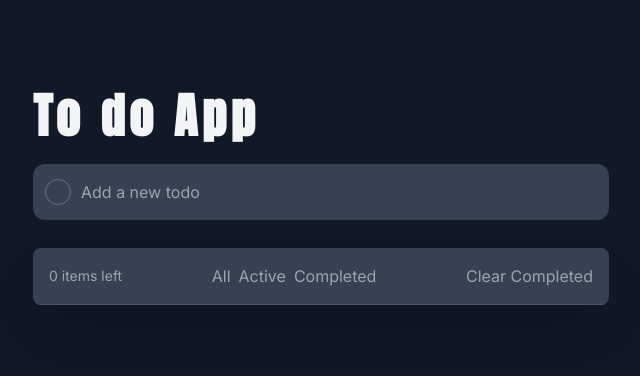
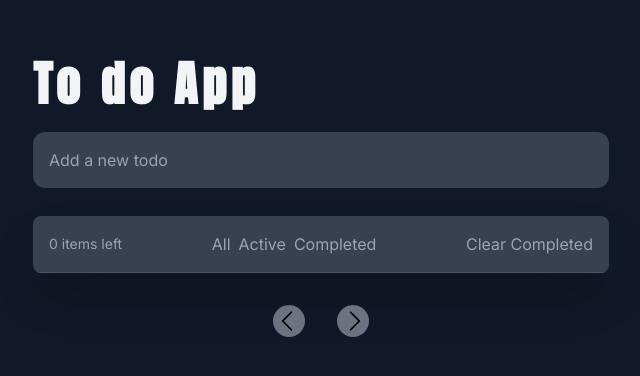
Before and after one commit to Nicolas2508Ca/To-DoApp, a React (Create React App) app: page / in a window 1280 px wide. Shown: the part 202-578 px from the top of the page, without its empty margins (319-959 px from the left). Built offline with nearby package versions, Linux system fonts and the light colour scheme.

Commit message:
implementacion de paginas en lista todos, auda a que no se rompa la estettica

```diff
--- a/src/App.js
+++ b/src/App.js
@@ -5,6 +5,9 @@ import { useEffect, useState } from 'react';
 
 function App() {
   const [todos, setTodos] = useState([]);
+
+  const [currentPage, setCurrentPage] = useState(1);
+  const todosPerPage = 5;
 
   const [activeFilter, setActiveFilter] = useState('all');
   const [filteredTodos, setFilterdTodos] = useState(todos);
@@ -77,21 +80,52 @@ function App() {
     localStorage.setItem('todos', JSON.stringify(todos))
   }, [todos])
 
+  const indexOfLastTodo = currentPage * todosPerPage;
+  const indexOfFirstTodo = indexOfLastTodo - todosPerPage;
+  const currentTodos = filteredTodos.slice(indexOfFirstTodo, indexOfLastTodo);
+
+  let activeTodos;
+  switch (activeFilter) {
+    case 'all':
+      activeTodos = todos.length;
+      break;
+    case 'active':
+      activeTodos = todos.filter(todo => !todo.completed).length;
+      break;
+    case 'completed':
+      activeTodos = todos.filter(todo => todo.completed).length;
+      break;
+    default:
+      activeTodos = todos.length;
+  }
   return (
-    <div className="bg-gray-900 min-h-screen h-full font-inter text-gray-100 flex items-center justify-center py-20 px-5">
+    <div className="overflow-y-hidden bg-gray-900 min-h-screen h-1 font-inter text-gray-100 flex items-center justify-center py-20 px-5">
       <div className="container flex flex-col max-w-xl">
         <Title />
         <TodoInput
         addTodo={addTodo} />
         <ToDoList
-        todos={filteredTodos}
+        todos={currentTodos}
         handleSetComplete={handleSetComplete}
         handleDelete={handleDelete}
         showAllTodos={showAllTodos}
         showActiveTodos={showActiveTodos}
         showCompletedTodos={showCompletedTodos}
         handleClearComplete={handleClearComplete}
+        activeTodos={activeTodos}
         />
+        <div className="flex items-center justify-center mt-8">
+          <img src="/arrow-left.svg" alt="" className="pr-1 cursor-pointer rounded-2xl h-8 w-8 bg-gray-500 mr-8" onClick={() => {
+            if (currentPage > 1) {
+              setCurrentPage(currentPage - 1)
+            }
+          }}></img>
+          <img src="/arrow-right.svg" alt="" className="pl-1 cursor-pointer rounded-2xl h-8 w-8 bg-gray-500" onClick={() => {
+            if ((currentPage * todosPerPage) < filteredTodos.length) {
+              setCurrentPage(currentPage + 1)
+            }
+          }}></img>
+        </div>
       </div>
     </div>
   );
--- a/src/componentes/ToDo/ToDo.jsx
+++ b/src/componentes/ToDo/ToDo.jsx
@@ -7,9 +7,7 @@ const ToDo = ({ todo, handleSetComplete, handleDelete }) => {
             <div className="flex items-center">
                 {
                     completed ? (
-                        <div onClick={() => handleSetComplete(id)} className="bg-green-700 p-1 rounded-full cursor-pointer">
-                            <img className="h-4 w-4" src="/check-icon.svg" alt="check Icon"></img>
-                        </div>
+                        <span onClick={() => handleSetComplete(id)} className="border-solid border border-green-700 bg-green-700 p-3 rounded-full cursor-pointer"></span>
                     ) : (
                         <span onClick={() => handleSetComplete(id)}  className="border-solid border border-gray-500 rounded-full p-3 cursor-pointer"></span>
                     )
--- a/src/componentes/ToDoFilters/ToDoFilters.componentes.jsx
+++ b/src/componentes/ToDoFilters/ToDoFilters.componentes.jsx
@@ -6,10 +6,10 @@ const FiltersContainer = ({ children }) => {
     )
 }
 
-const ItemLefts = ({total = 0}) => {
+const ItemLefts = ({activeTodos}) => {
     return(
         <p className="text-gray-400 text-sm">
-            {total} items left
+            {activeTodos} items left
         </p>
     )
 }
--- a/src/componentes/ToDoFilters/ToDoFilters.jsx
+++ b/src/componentes/ToDoFilters/ToDoFilters.jsx
@@ -1,16 +1,16 @@
 import { FiltersContainer, ItemLefts, FilterButtonContainer, FilterButton } from "./ToDoFilters.componentes"
 
 const ToDoFilters = ({
-    total,
     activeFilter,
     showAllTodos,
     showActiveTodos,
     showCompletedTodos,
-    handleClearComplete
+    handleClearComplete,
+    activeTodos
 }) => {
     return(
         <FiltersContainer>
-            <ItemLefts total={total} />
+            <ItemLefts activeTodos={activeTodos} />
             <FilterButtonContainer>
                 <FilterButton action={() => showAllTodos()} active={activeFilter} filter='All' />
                 <FilterButton action={() => showActiveTodos()} active={activeFilter} filter='Active' />
--- a/src/componentes/ToDoInput/Todoinput.jsx
+++ b/src/componentes/ToDoInput/Todoinput.jsx
@@ -12,12 +12,9 @@ const TodoInput = ({ addTodo }) => {
 
     return (
         <div className="mt-6 relative">
-            <div className="absolute inset-y-0 left-0 pl-3 flex items-center pointer-events-none">
-               <span className="border border-gray-500 border-solid p-3 rounded-full"></span>
-            </div>
             <input
                 type="text"
-                className="focus:shadow-lg font-inter focus:shadow-blue-800 pl-12 w-full py-4 bg-gray-700 rounded-xl outline-none transition-all duration-300 ease-in-out"
+                className="focus:shadow-lg font-inter focus:shadow-blue-800 pl-4 w-full py-4 bg-gray-700 rounded-xl outline-none transition-all duration-300 ease-in-out"
                 placeholder="Add a new todo"
                 value={title}
                 onChange={e => setTitle(e.target.value)}
--- a/src/componentes/ToDoList/ToDoList.jsx
+++ b/src/componentes/ToDoList/ToDoList.jsx
@@ -9,7 +9,8 @@ const ToDoList = ({
     showActiveTodos,
     showAllTodos,
     showCompletedTodos,
-    handleClearComplete}) => {
+    handleClearComplete,
+    activeTodos}) => {
     return (
         <div className="flex flex-col mt-7 rounded-lg overflow-hidden shadow-2xl">
             {todos.map(todo => {
@@ -25,11 +26,11 @@ const ToDoList = ({
             )}
             <ToDoFilters
                 activeFilter={activeFilter}
-                total={todos.length}
                 showAllTodos={showAllTodos}
                 showActiveTodos={showActiveTodos}
                 showCompletedTodos={showCompletedTodos}
                 handleClearComplete={handleClearComplete}
+                activeTodos={activeTodos}
             />
         </div>
     )
```
Also changed, not shown: public/arrow-left.svg (added), public/arrow-right.svg (added).
